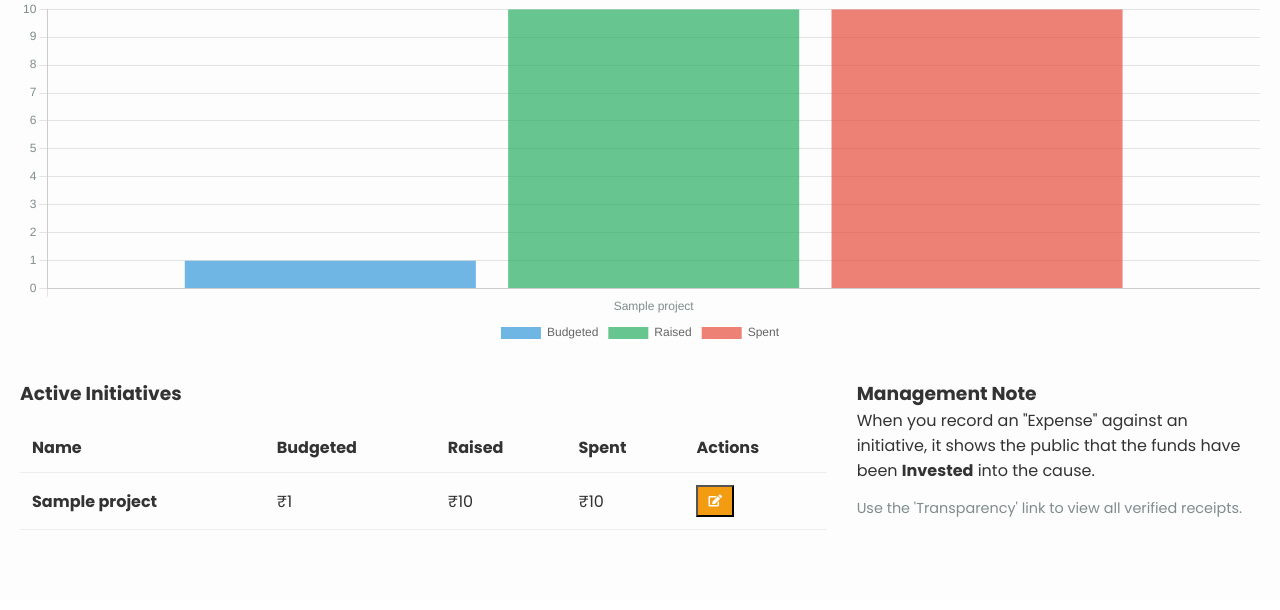
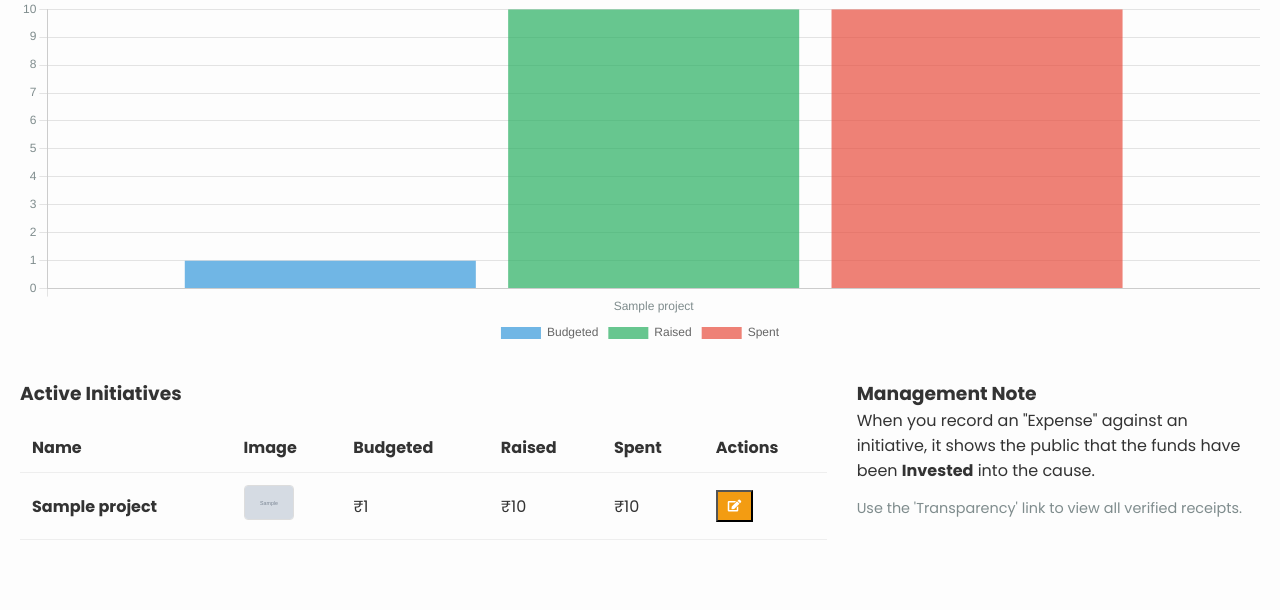
Before and after one commit to AltFallacy/AnandFund, a Flask app: page /dashboard in a window 1280 px wide. Shown: the part 426-1036 px from the top of the page. Before the commit the page ends 956 px from the top, so only its background shows below. Run offline with Flask 3, Linux system fonts and the light colour scheme; a user stored in the database is signed in; tables that the repository leaves empty hold one stand-in row (values such as "Sample post"); grey boxes marked "Sample" are stand-in pictures.

Commit message:
feat: add capability to upload single image for initiatives and display on homepage

```diff
--- a/models.py
+++ b/models.py
@@ -16,6 +16,7 @@ class Project(db.Model):
     name = db.Column(db.String(150), nullable=False)
     description = db.Column(db.Text, nullable=True)
     allocated_budget = db.Column(db.Float, default=0.0)
+    image_path = db.Column(db.String(300), nullable=True)
 
     expenses = db.relationship('Expense', backref='project', lazy=True)
     donations = db.relationship('Donation', backref='project', lazy=True)
--- a/routes.py
+++ b/routes.py
@@ -140,7 +140,21 @@ def add_project():
     description = request.form.get('description')
     budget = float(request.form.get('budget', 0))
 
-    new_project = Project(name=name, description=description, allocated_budget=budget)
+    image_path = None
+    if 'image' in request.files:
+        file = request.files['image']
+        if file and file.filename != '':
+            filename = secure_filename(f"{datetime.now().timestamp()}_{file.filename}")
+            upload_subdir = os.path.join(current_app.config['UPLOAD_FOLDER'], 'projects')
+            if not os.path.exists(upload_subdir):
+                os.makedirs(upload_subdir)
+
+            full_path = os.path.join(upload_subdir, filename)
+            file.save(full_path)
+            # Store path relative to 'static' for easy use in templates
+            image_path = f"uploads/projects/{filename}"
+
+    new_project = Project(name=name, description=description, allocated_budget=budget, image_path=image_path)
     db.session.add(new_project)
     db.session.commit()
     flash('Initiative added successfully.', 'success')
@@ -154,6 +168,27 @@ def edit_project(project_id):
     project.name = request.form.get('name')
     project.description = request.form.get('description')
     project.allocated_budget = float(request.form.get('budget', 0))
+
+    if 'image' in request.files:
+        file = request.files['image']
+        if file and file.filename != '':
+            # Delete old image if it exists
+            if project.image_path:
+                old_path = os.path.join(current_app.root_path, 'static', project.image_path)
+                if os.path.exists(old_path):
+                    try:
+                        os.remove(old_path)
+                    except Exception as e:
+                        print(f"Error deleting old image: {e}")
+
+            filename = secure_filename(f"{datetime.now().timestamp()}_{file.filename}")
+            upload_subdir = os.path.join(current_app.config['UPLOAD_FOLDER'], 'projects')
+            if not os.path.exists(upload_subdir):
+                os.makedirs(upload_subdir)
+
+            full_path = os.path.join(upload_subdir, filename)
+            file.save(full_path)
+            project.image_path = f"uploads/projects/{filename}"
 
     db.session.commit()
     flash('Initiative updated successfully.', 'success')
--- a/templates/admin/dashboard.html
+++ b/templates/admin/dashboard.html
@@ -57,6 +57,7 @@
                 <thead>
                     <tr>
                         <th>Name</th>
+                        <th>Image</th>
                         <th>Budgeted</th>
                         <th>Raised</th>
                         <th>Spent</th>
@@ -67,6 +68,13 @@
                     {% for p in projects %}
                     <tr>
                         <td><strong>{{ p.name }}</strong></td>
+                        <td>
+                            {% if p.image_path %}
+                            <img src="{{ url_for('static', filename=p.image_path) }}" style="width: 50px; height: 35px; object-fit: cover; border-radius: 4px; border: 1px solid #ddd;">
+                            {% else %}
+                            <span style="font-size: 10px; color: #95a5a6;">No Image</span>
+                            {% endif %}
+                        </td>
                         <td>₹{{ "{:,.0f}".format(p.allocated_budget) }}</td>
                         <td>₹{{ "{:,.0f}".format(p.donations|sum(attribute='amount')) }}</td>
                         <td>₹{{ "{:,.0f}".format(p.expenses|sum(attribute='amount')) }}</td>
@@ -95,7 +103,7 @@
     <div class="modal-content">
         <span class="close" onclick="closeModal()">&times;</span>
         <h2 id="modalTitle">Create New Initiative</h2>
-        <form id="projectForm" action="{{ url_for('main.add_project') }}" method="POST">
+        <form id="projectForm" action="{{ url_for('main.add_project') }}" method="POST" enctype="multipart/form-data">
             <div class="form-group">
                 <label>Initiative Name</label>
                 <input type="text" id="p_name" name="name" placeholder="e.g., Primary Education" required>
@@ -107,6 +115,11 @@
             <div class="form-group">
                 <label>Allocated Budget (₹)</label>
                 <input type="number" id="p_budget" name="budget" step="0.01" value="0" required>
+            </div>
+            <div class="form-group">
+                <label>Initiative Image</label>
+                <input type="file" name="image" accept="image/*">
+                <p style="font-size: 10px; color: #7f8c8d; margin-top: 5px;">Upload a cover image for the initiative cards.</p>
             </div>
             <button type="submit" class="btn btn-primary" style="width: 100%;" id="modalSubmit">Create Initiative</button>
         </form>
--- a/templates/index.html
+++ b/templates/index.html
@@ -87,7 +87,7 @@
 
         <div class="details">
             {% for project in projects[:4] %}
-            <div class="info-card" style="background-image: url('https://source.unsplash.com/400x300/?{{ project.name|replace(' ', ',') }},kids');">
+            <div class="info-card" style="background-image: url('{{ url_for('static', filename=project.image_path) if project.image_path else 'https://source.unsplash.com/400x300/?' + project.name|replace(' ', ',') + ',kids' }}');">
                 <div class="card-overlay">
                     <div class="logo"><i class="fas fa-hand-holding-heart"></i></div>
                     <h3>{{ project.name }}</h3>
```
